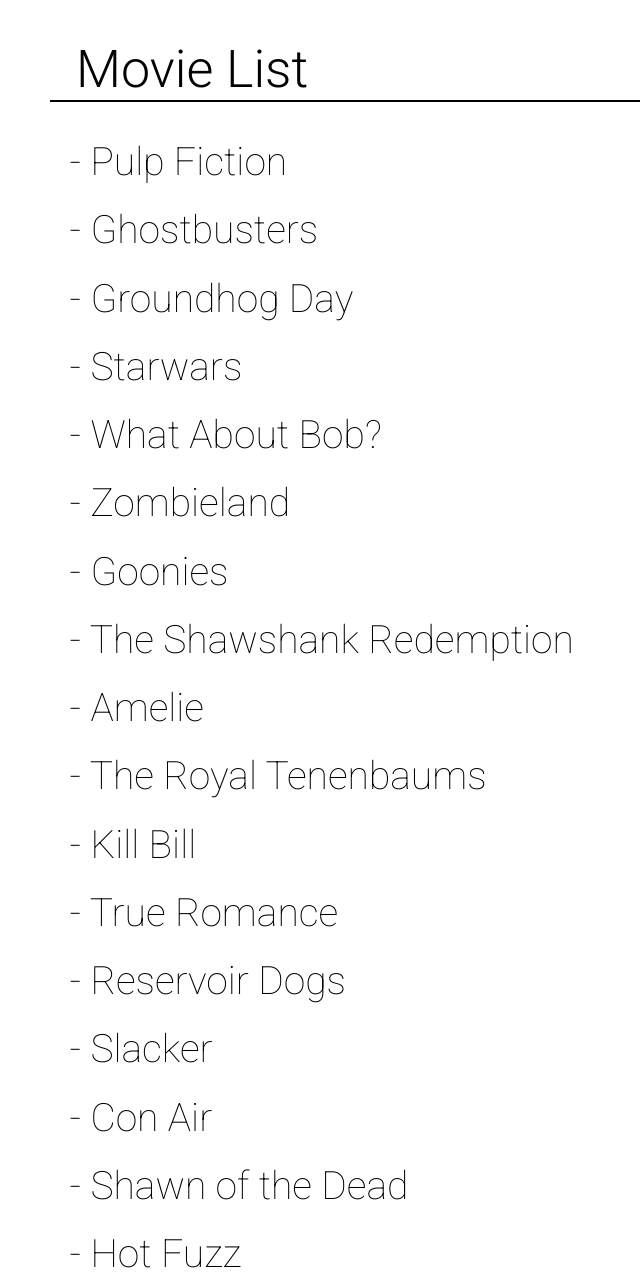
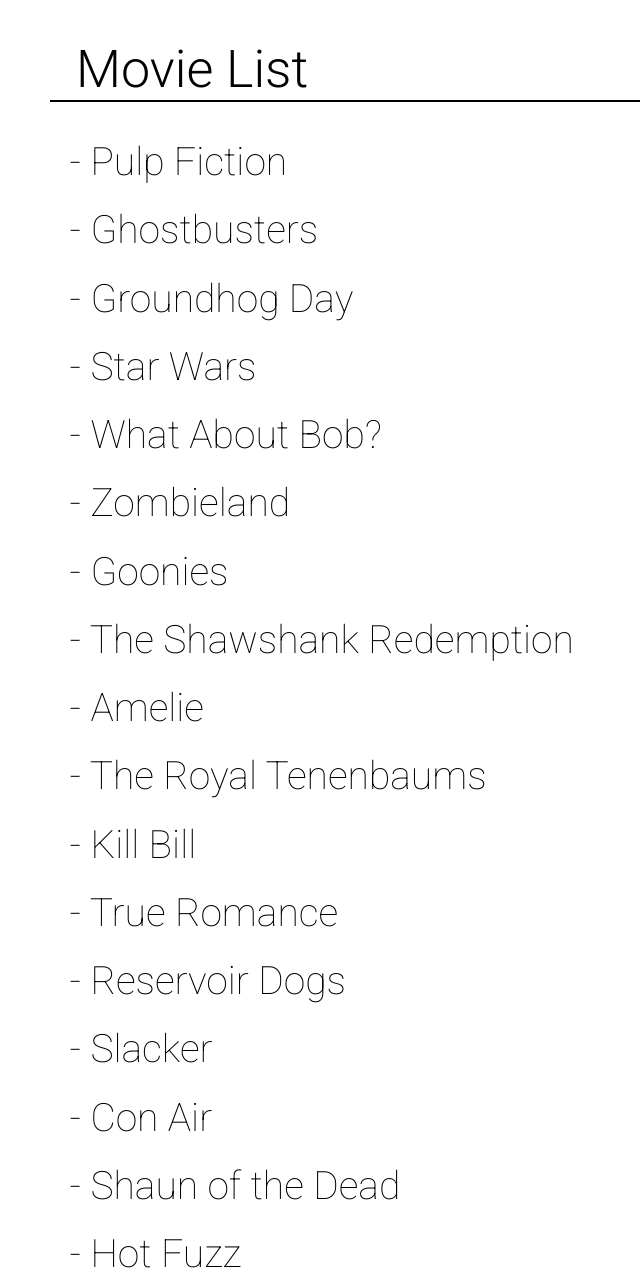
Before and after one commit to b3nj4m/bkobelan.github.io, a Jekyll site: the page built from index.html, in a window 1280 px wide. Shown: the whole page, without its empty margins (317-957 px from the left). Built offline with Jekyll 4.4.1, drawn with Linux system fonts in a browser that asks for light colours; Markdown is read by kramdown in place of the engine named in the settings.

Commit message:
Your spelling is bad and you should feel bad
this comment was a lot wittier the first time around.

```diff
--- a/index.html
+++ b/index.html
@@ -8,7 +8,7 @@ movies:
   watched: false
 - title: Groundhog Day
   watched: false
-- title: Starwars
+- title: Star Wars
   watched: false
 - title: What About Bob?
   watched: false
@@ -32,7 +32,7 @@ movies:
   watched: false
 - title: Con Air
   watched: false
-- title: Shawn of the Dead
+- title: Shaun of the Dead
   watched: false
 - title: Hot Fuzz
   watched: false
```
